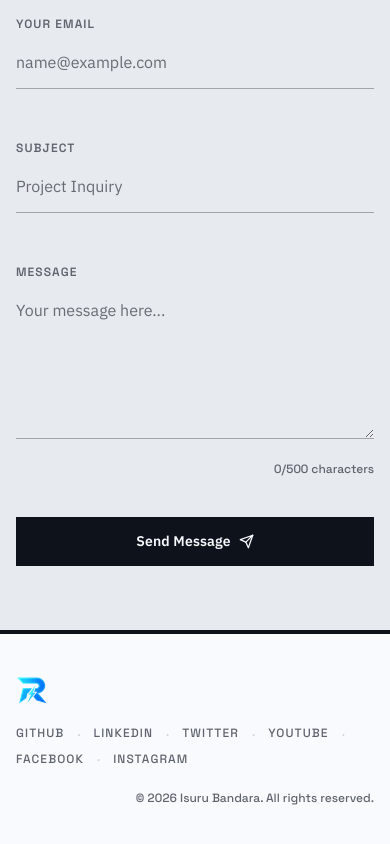
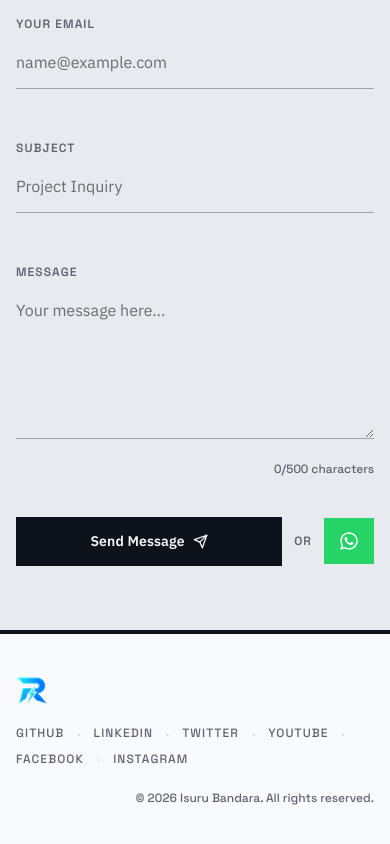
Before and after one commit to razorisuru/web, a React (Vite) app: page / in a window 390 px wide. Shown: the part 10430-11274 px from the top of the page. Built offline with nearby package versions, Linux system fonts and the light colour scheme.

Commit message:
Whatsapp Update

```diff
--- a/src/components/ContactForm.jsx
+++ b/src/components/ContactForm.jsx
@@ -1,4 +1,5 @@
 import { useState } from "react";
+import { FaWhatsapp } from "react-icons/fa";
 import { FiAlertCircle, FiCheck, FiX, FiSend } from "react-icons/fi";
 
 /**
@@ -23,7 +24,7 @@ const ContactForm = () => {
     name: "",
     email: "",
     subject: "",
-    message: ""
+    message: "",
   });
 
   const handleChange = (e) => {
@@ -34,7 +35,7 @@ const ContactForm = () => {
     }));
     setFormErrors((prev) => ({
       ...prev,
-      [id]: ""
+      [id]: "",
     }));
   };
 
@@ -44,7 +45,7 @@ const ContactForm = () => {
       name: "",
       email: "",
       subject: "",
-      message: ""
+      message: "",
     };
     if (formData.name.trim().length < 2) {
       errors.name = "Name must be at least 2 characters";
@@ -75,13 +76,16 @@ const ContactForm = () => {
     setIsSubmitting(true);
     setError(null);
     try {
-      const response = await fetch("https://razor-mail-server.vercel.app/api/email/send", {
-        method: "POST",
-        headers: {
-          "Content-Type": "application/json",
+      const response = await fetch(
+        "https://razor-mail-server.vercel.app/api/email/send",
+        {
+          method: "POST",
+          headers: {
+            "Content-Type": "application/json",
+          },
+          body: JSON.stringify(formData),
         },
-        body: JSON.stringify(formData),
-      });
+      );
       const data = await response.json();
       if (!response.ok) {
         throw new Error(data.message || "Failed to send message");
@@ -147,7 +151,12 @@ const ContactForm = () => {
   ];
 
   return (
-    <form onSubmit={handleSubmit} className="w-full" aria-label="Contact form" noValidate>
+    <form
+      onSubmit={handleSubmit}
+      className="w-full"
+      aria-label="Contact form"
+      noValidate
+    >
       <div className="grid grid-cols-1 gap-x-8 gap-y-6 sm:grid-cols-2">
         {fields.map((field) => (
           <div key={field.id} className={field.half ? "" : "sm:col-span-2"}>
@@ -196,7 +205,9 @@ const ContactForm = () => {
             maxLength={500}
             aria-required="true"
             aria-invalid={formErrors.message ? "true" : "false"}
-            aria-describedby={formErrors.message ? "message-error message-desc" : "message-desc"}
+            aria-describedby={
+              formErrors.message ? "message-error message-desc" : "message-desc"
+            }
           ></textarea>
           <div className="flex items-baseline justify-between gap-4">
             <p id="message-error" className="hm-fieldnote">
@@ -219,7 +230,11 @@ const ContactForm = () => {
           className="mt-8 flex items-start gap-3 border-t-2 border-danger pt-4 text-danger"
           role="alert"
         >
-          <FiAlertCircle size={18} className="mt-0.5 shrink-0" aria-hidden="true" />
+          <FiAlertCircle
+            size={18}
+            className="mt-0.5 shrink-0"
+            aria-hidden="true"
+          />
           <div className="min-w-0 flex-1">
             <p className="font-semibold">{error}</p>
             <p className="mt-1 text-sm">
@@ -238,16 +253,30 @@ const ContactForm = () => {
         </div>
       )}
 
-      <div className="mt-10">
+      <div className="mt-10 flex items-center gap-3">
         <button
           type="submit"
-          className="hm-btn w-full justify-center sm:w-auto"
+          className="hm-btn flex-1 sm:flex-none justify-center"
           disabled={isSubmitting}
           aria-busy={isSubmitting}
         >
           {isSubmitting ? "Sending..." : "Send Message"}
           <FiSend size={15} aria-hidden="true" />
         </button>
+
+        <span className="hm-label text-muted lowercase shrink-0">or</span>
+
+        <a
+          href="https://wa.me/94766008527"
+          target="_blank"
+          rel="noopener noreferrer"
+          aria-label="Contact on WhatsApp (0766008527)"
+          title="Chat on WhatsApp: 0766008527"
+          className="hm-btn shrink-0 !px-3.5 !bg-[#25D366] !text-white !border-[#25D366] hover:!bg-[#20ba59] hover:!border-[#20ba59] transition-transform hover:scale-105"
+        >
+          <FaWhatsapp size={20} aria-hidden="true" />
+          <span className="hidden sm:inline">WhatsApp</span>
+        </a>
       </div>
     </form>
   );
```
